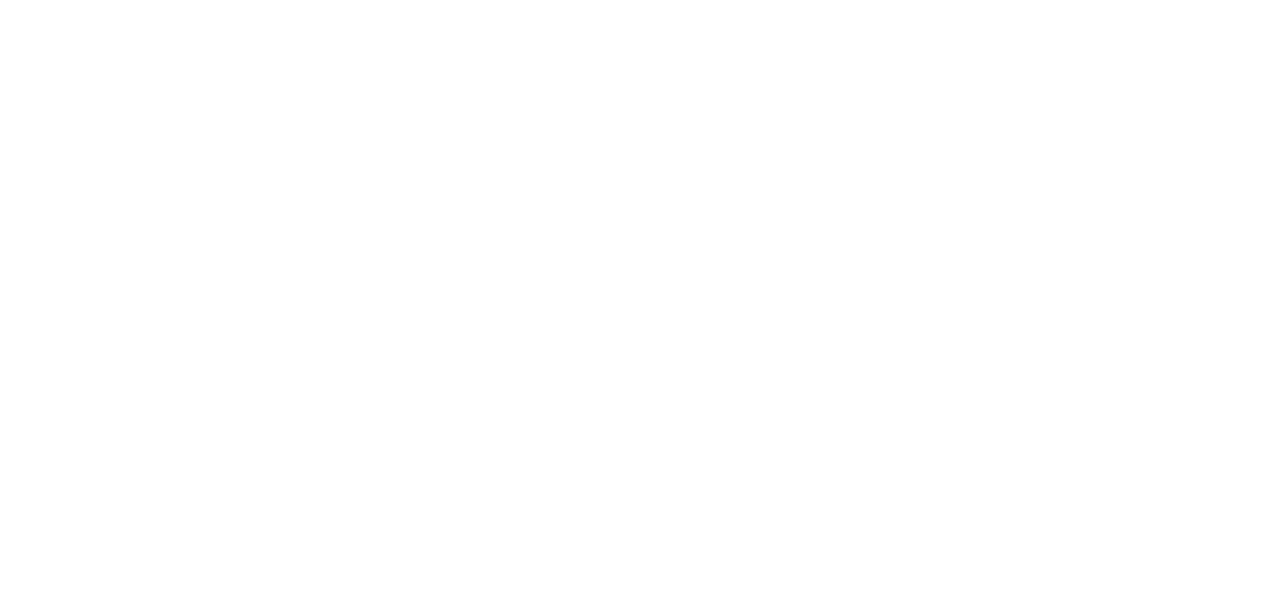
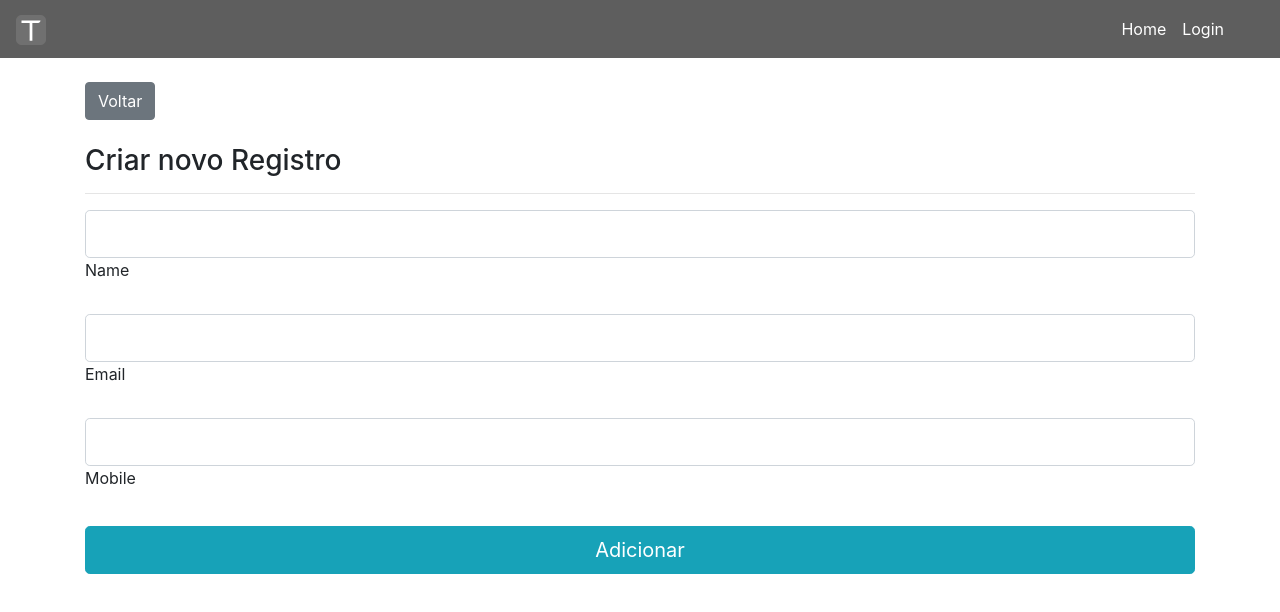
Before and after one commit to EoBryanDev/TikalTest, a Vue app: page /create in a window 1280 px wide. Before the commit this address had no page. Shown: the top 612 px of the page. Built offline with nearby package versions, Linux system fonts and the light colour scheme.

Commit message:
Pre Final Layout Done

```diff
--- a/package.json
+++ b/package.json
@@ -10,6 +10,7 @@
   "dependencies": {
     "axios": "^0.27.2",
     "core-js": "^3.8.3",
+    "jwt-decode": "^3.1.2",
     "vue": "^3.2.13",
     "vue-router": "^4.0.16"
   },
--- a/src/App.vue
+++ b/src/App.vue
@@ -13,6 +13,7 @@ export default {
   components: {
     Home,
   },
+
 };
 </script>
 
--- a/src/axios.js
+++ b/src/axios.js
@@ -1,4 +1,3 @@
 import axios from 'axios'
 
 axios.defaults.baseURL = 'https://testfrontpl.herokuapp.com/';
-axios.defaults.headers.common['Authorization'] = 'Bearer ' + localStorage.getItem('token');
--- /dev/null
+++ b/src/components/Index/CrudForm/CrudForm.vue
@@ -0,0 +1,69 @@
+<template>
+  <div>
+    <NavBar />
+    <div class="container mt-4">
+      <div class="row">
+        <div class="col-md-12">
+            <router-link to="/index" class="btn btn-secondary mb-4">Voltar</router-link>
+          <h3>Criar novo Registro</h3>
+          <hr />
+        </div>
+      </div>
+      <div class="row">
+        <div class="col-md-12">
+          <form @submit.prevent="" class="">
+            <div class="form-outline mb-4">
+              <input
+                v-model="name"
+                type="text"
+                class="form-control form-control-lg"
+              />
+              <label class="form-label" for="form2Example18">Name</label>
+            </div>
+            <div class="form-outline mb-4">
+              <input
+                v-model="email"
+                type="email"
+                class="form-control form-control-lg"
+              />
+              <label class="form-label" for="form2Example18">Email</label>
+            </div>
+
+            <div class="form-outline mb-4">
+              <input
+                v-model="mobile"
+                type="text"
+                class="form-control form-control-lg"
+              />
+              <label class="form-label" for="form2Example28">Mobile</label>
+            </div>
+
+            <div class="pt-1 mb-4">
+              <button class="btn btn-info btn-lg btn-block">Adicionar</button>
+            </div>
+            {{ name }} {{ email }} {{mobile}}
+          </form>
+        </div>
+      </div>
+    </div>
+  </div>
+</template>
+
+<script>
+import NavBar from "../../NavBar.vue";
+export default {
+  name: "CrudForm",
+  components: {
+    NavBar,
+  },
+  data(){
+    return {
+        name: '',
+        email: '',
+        mobile: ''
+    }
+  }
+};
+</script>
+
+<style scoped></style>
--- a/src/components/Index/Index.vue
+++ b/src/components/Index/Index.vue
@@ -1,20 +1,142 @@
 <template>
+  <div>
     <Navbar />
 
+    <div class="container mt-4">
+      <div class="row">
+        <div class="col-md-12">
+          <h2 class="display-4">Clientes disponíveis</h2>
+          <hr />
+          <router-link to="/create" class="btn btn-success mb-3"
+            >Adicionar cliente</router-link
+          >
+          <table class="table">
+            <thead class="thead-dark">
+              <tr>
+                <th scope="col">#</th>
+                <th scope="col">Name</th>
+                <th scope="col">Email</th>
+                <th scope="col">Mobile</th>
+                <th scope="col">Actions</th>
+              </tr>
+            </thead>
+            <tbody>
+              <tr v-for="client in clients" :key="client.id">
+                <th scope="row">{{ client.id }}</th>
+                <td>{{ client.name }}</td>
+                <td>{{ client.email }}</td>
+                <td>{{ client.mobile }}</td>
+                <td>
+                  <button class="btn btn-warning mr-1" @click="clickEditHandler(client)">Edit</button>
+                  <button
+                    type="button"
+                    class="btn btn-danger"
+                    data-toggle="modal"
+                    data-target="#exampleModal"
+                  >
+                    Delete
+                  </button>
+                  <div
+                    class="modal fade"
+                    id="exampleModal"
+                    tabindex="-1"
+                    aria-labelledby="exampleModalLabel"
+                    aria-hidden="true"
+                  >
+                    <div class="modal-dialog modal-dialog-centered">
+                      <div class="modal-content">
+                        <div class="modal-header">
+                          <h5 class="modal-title" id="exampleModalLabel">
+                            Client Delete
+                          </h5>
+                          <button
+                            type="button"
+                            class="close"
+                            data-dismiss="modal"
+                            aria-label="Close"
+                          >
+                            <span aria-hidden="true">&times;</span>
+                          </button>
+                        </div>
+                        <div class="modal-body">Are you sure to remove the data? </div>
+                        <div class="modal-footer">
+                          <button
+                            type="button"
+                            class="btn btn-secondary"
+                            data-dismiss="modal"
+                          >
+                            Return
+                          </button>
+                          <button @click="clickDeleteHandler" type="button" class="btn btn-danger">
+                            Delete
+                          </button>
+                        </div>
+                      </div>
+                    </div>
+                  </div>
+                </td>
+              </tr>
+            </tbody>
+          </table>
+        </div>
+      </div>
+    </div>
+  </div>
 </template>
 
 <script>
-    import Navbar from '../NavBar.vue'
-    export default {
-        name: 'IndexPage',
-        components: {
-            Navbar,
-        }
+import Navbar from "../NavBar.vue";
+//import axios from "axios";
+//import jwt_decode from 'jwt-decode'
+export default {
+  name: "IndexPage",
+  components: {
+    Navbar,
+  },
+  data() {
+    return {
+      clients: [
+        {
+          id: 1,
+          name: "a",
+          email: "a.a@a.com",
+          mobile: "111-111",
+        },
+        {
+          id: 2,
+          name: "b",
+          email: "b.b@b.com",
+          mobile: "222-222",
+        },
+        {
+          id: 3,
+          name: "c",
+          email: "c.c@c.com",
+          mobile: "333-333",
+        },
+      ],
+    };
+  },
+  methods: {
+    clickDeleteHandler(){
+        console.log('deleting... ')
+        this.$router.push('/index')
+    },
+    clickEditHandler(client){
+        console.log(client)
+    }
+  }
+  /*async created() {
+        const response = await axios.get('clientes', {
+            headers: {
+                //token adicionado manualmente ao localstorage quando fiz a requisição de login ("getToken")
+            'Authorization': 'Barer ' + localStorage.getItem('token')
+            }
+        })
+        console.log(response)
 
-
-    }
+  },*/
+};
 </script>
 
-<style scoped>
-
-</style>
+<style scoped></style>
--- a/src/components/Login/Login.vue
+++ b/src/components/Login/Login.vue
@@ -46,7 +46,7 @@
           </div>
           <div class="col-sm-6 p-0 m-0 d-none d-sm-block">
             <img
-              src="https://images.pexels.com/photos/2887582/pexels-photo-2887582.jpeg?cs=srgb&dl=pexels-mario-cuadros-2887582.jpg&fm=jpg"
+              src="../../assets/tikal_tech_loginBackground.jpg"
               alt="Login image"
               class="w-100 vh-100"
               style="object-fit: cover; object-position: left"
@@ -76,15 +76,20 @@ export default {
   },
   methods: {
     async handleSubmit(){
+
       const data = {
         user : this.user,
         pwd : this.pwd
       }
 
       const response = await axios.post('login', data)
+
       console.log(response)
+      localStorage.setItem('token', response.data.token)
 
-      localStorage.setItem('token', response.data.token)
+
+
+      //this.$router.push('/index')
     }
   }
 };
--- a/src/router.js
+++ b/src/router.js
@@ -5,6 +5,7 @@ import { createRouter, createWebHistory } from 'vue-router'
 import Home from './components/Home/Home'
 import Login from './components/Login/Login'
 import Index from './components/Index/Index'
+import CrudForm from './components/Index/CrudForm/CrudForm'
 
 const routes = [
     {
@@ -21,7 +22,13 @@ const routes = [
       path: '/index',
       name: 'IndexPage',
       component: Index
-    }
+    },
+    {
+      path: '/create',
+      name: 'CreatePage',
+      component: CrudForm
+    },
+
 ]
 
 const router = createRouter({
```
Also changed, not shown: src/components/Home/Home.vue (line endings or trailing spaces), 2 other files (tests, documents, lock files or other folders).
